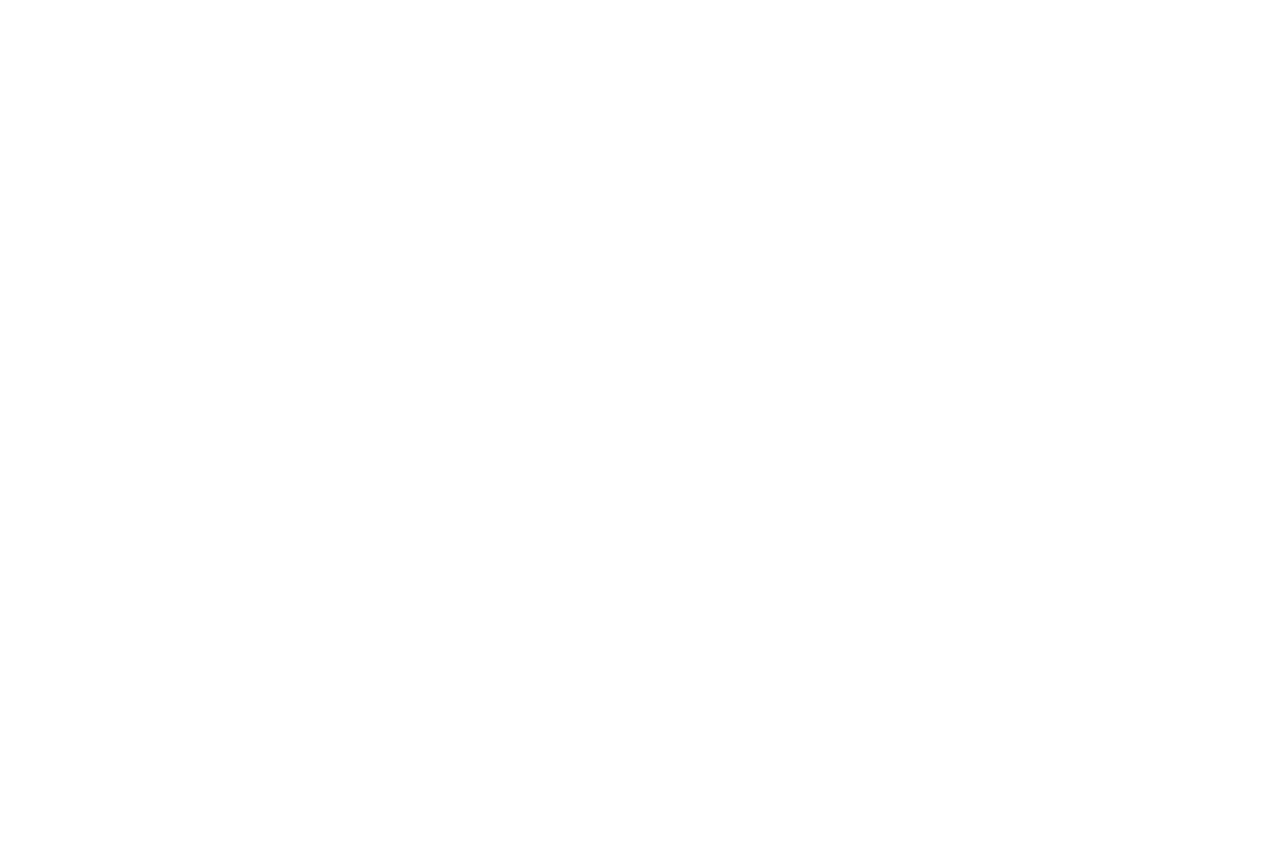
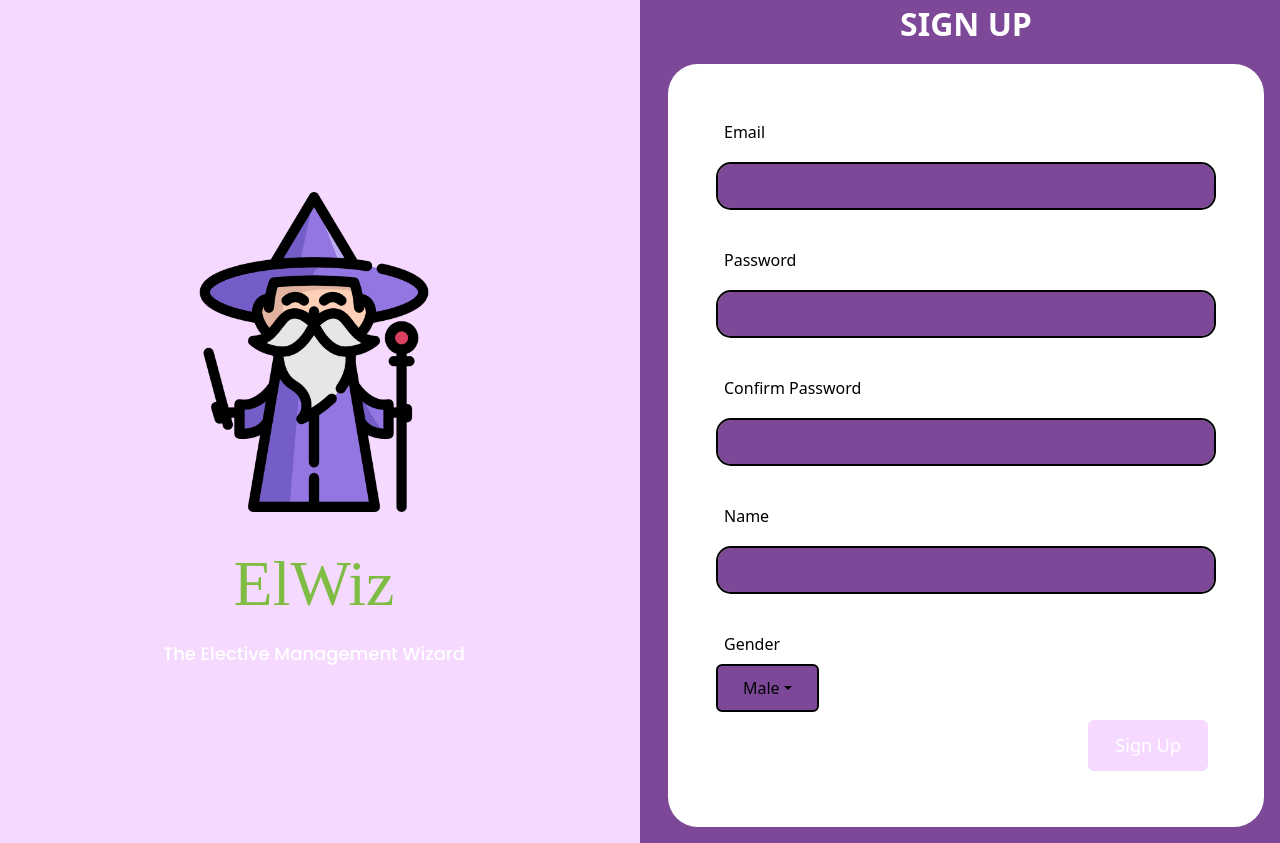
Before and after one commit to quack-quack-quads/ElWiz, a React (Vite) app in the folder frontend-react/: page /signup in a window 1280 px wide. Before the commit this address had no page. Before the commit the page ends 800 px from the top, so only its background shows below. Built offline with nearby package versions, Linux system fonts and the light colour scheme; a web font is replaced by a local one.

Commit message:
signup page built

```diff
--- a/frontend-react/src/App.jsx
+++ b/frontend-react/src/App.jsx
@@ -4,6 +4,7 @@ import { BrowserRouter as Router, Routes, Route}from 'react-router-dom'
 
 import Lander from './screens/Lander/Lander'
 import Login from './screens/Login/Login'
+import Signup from './screens/Signup/Signup'
 
 function App() {
   const [count, setCount] = useState(0)
@@ -11,8 +12,9 @@ function App() {
   return <div className="App">
     <Router>
       <Routes>
+        <Route path='/signup' element={<Signup/>}/>
+        <Route path='/login' element={<Login/>}/>
         <Route path='/' element={<Lander/>}/>
-        <Route path='/login' element={<Login/>}/>
       </Routes>
     </Router>
   </div>
--- a/frontend-react/src/App.scss
+++ b/frontend-react/src/App.scss
@@ -5,6 +5,7 @@
     background-color: var(--md-sys-color-primary);
     border-radius: 15px;
     margin : 10px 0 30px 0;
+    border : 2px solid black;
     padding: 10px 15px;
   }
   .btn-primary, .btn-primary:active, .btn-primary:hover{
@@ -18,4 +19,21 @@
     background-color: white !important;
     color : var(--md-sys-color-primary-container);
   }
+  .btn-secondary, .btn-secondary:active, .btn-secondary:hover{
+    background-color: var(--md-sys-color-primary
+    ) !important;
+    border: 2px solid black;
+    color : black;
+    padding: 10px 25px;
+  }
+  .btn-secondary:hover, .btn-secondary:active{
+    background-color: white !important;
+    color : black;
+  }
+  .dropdown-item:active{
+    background-color: var(--md-sys-color-primary);
+  }
+  .dropdown-item{
+    cursor: pointer;
+  }
 }
--- /dev/null
+++ b/frontend-react/src/screens/Signup/Signup.jsx
@@ -0,0 +1,47 @@
+import '../Login/Login.scss'
+import Wizard from '../../assets/wizard.png'
+import { useState } from 'react'
+
+const Signup = ()=>{
+
+    const [gender, setGender] = useState("Male")
+
+    return <div className="Login row">
+        <div className="col-6 d-none d-lg-flex primary-container flex-column justify-content-center text-center">
+            <div className="wizimg m-3"><img src={Wizard} alt="wizard" className="wizard"/></div>
+            <div className="banner m-2">ElWiz</div>
+            <div className="tagline">The Elective Management Wizard</div>
+        </div>
+        <div className="col-12 col-lg-6 primary d-flex flex-column justify-content-center">
+            <div className="logintext text-center on-primary-text">
+                SIGN UP
+            </div>
+            <div className="form m-3 p-5 d-flex flex-column">
+                <div className="formhead m-2">Email</div>
+                <input type="text" className="form-control shadow-none" />
+                <div className="formhead m-2">Password</div>
+                <input type="password" className="form-control shadow-none" />
+                <div className="formhead m-2">Confirm Password</div>
+                <input type="password" className="form-control shadow-none" />
+                <div className="formhead m-2">Name</div>
+                <input type="text" className="form-control shadow-none" />
+                <div className="formhead m-2">Gender</div>
+                <div class="dropdown">
+                <button class="btn btn-secondary dropdown-toggle" type="button" data-bs-toggle="dropdown" aria-expanded="false">
+                    {gender}
+                </button>
+                <ul className="dropdown-menu">
+                    <li onClick={()=>{setGender("Male")}} className='dropdown-item'>Male</li>
+                    <li onClick={()=>{setGender("Female")}}className='dropdown-item'>Female</li>
+                    <li onClick={()=>{setGender("Other")}} className='dropdown-item'>Other</li>
+                </ul>
+                </div>
+                <button className="btn btn-primary align-self-end m-2">
+                    Sign Up
+                </button>
+            </div>
+        </div>
+    </div>
+}
+
+export default Signup;
```
Also changed, not shown: frontend-react/src/screens/Signup/Signup.scss (added).
